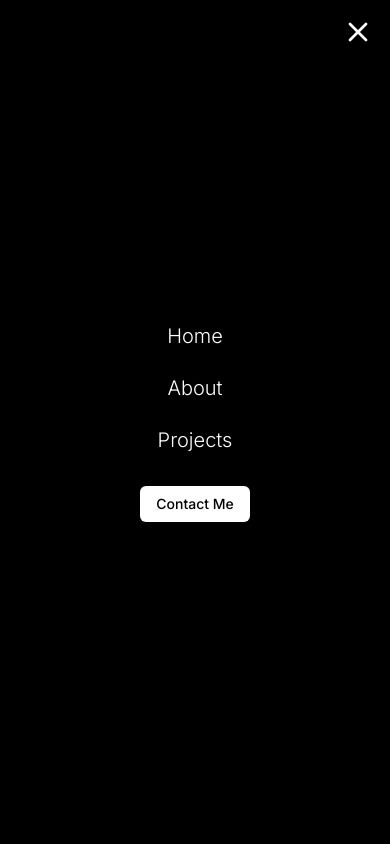
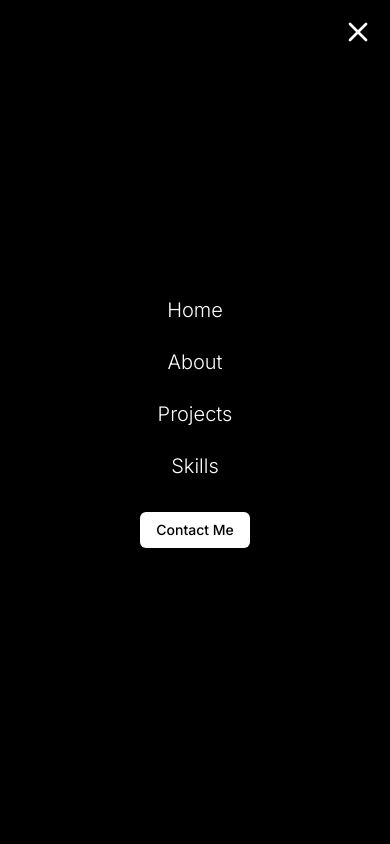
Before and after one commit to knetero/portfolio, a Next.js app: page / in a window 390 px wide. Both pictures are taken after a click on the button 362 px from the left and 48 px from the top of the page. Shown: the top 844 px of the page. Built offline with nearby package versions, Linux system fonts and the light colour scheme.

Commit message:
ADDED: Project details

```diff
--- a/src/app/globals.css
+++ b/src/app/globals.css
@@ -8,6 +8,26 @@
     animation-play-state: paused;
   }
 }
+
+.custom-scrollbar {
+  scrollbar-width: thin;
+  scrollbar-color: black
+}
+
+.custom-scrollbar::-webkit-scrollbar {
+  width: 5px;
+}
+
+.custom-scrollbar::-webkit-scrollbar-track {
+  background: rgba(244, 244, 255, 0.1);
+}
+
+.custom-scrollbar::-webkit-scrollbar-thumb {
+  background-color: rgba(36, 47, 92, 0.3);
+  border-radius: 20px;
+  border: 3px solid rgba(244, 244, 255, 0.1);
+}
+
 
 body {
   font-family: Arial, Helvetica, sans-serif;
--- a/src/app/layout.tsx
+++ b/src/app/layout.tsx
@@ -3,7 +3,7 @@ import localFont from "next/font/local";
 import { Inter } from "next/font/google";
 import "./globals.css";
 import Navbar from "@/components/Navbar";
-import {ShootingStars} from "@/components/ui/shooting-stars";
+import { ShootingStars } from "@/components/ui/shooting-stars";
 
 const geistSans = localFont({
   src: "./fonts/GeistVF.woff",
@@ -28,12 +28,12 @@ export default function RootLayout({
   children: React.ReactNode;
 }>) {
   return (
-    <html lang="en">
+    <html lang="en" className="custom-scrollbar">
       <body
         className={`${inter.className} ${geistSans.variable} ${geistMono.variable} antialiased`}
       >
         <ShootingStars className="shooting-stars" />
-        <Navbar/>
+        <Navbar />
         <div className="pt-16">
           {children}
         </div>
--- a/src/app/page.tsx
+++ b/src/app/page.tsx
@@ -51,7 +51,7 @@ export default function HomePage() {
   })
 
   return (
-    <div className="flex flex-col min-h-screen">
+    <div className="flex flex-col min-h-screen ">
       <section
         className="flex-grow relative"
         id="home"
--- a/src/components/Navbar.jsx
+++ b/src/components/Navbar.jsx
@@ -165,6 +165,7 @@ export default function Navbar() {
                   { href: "/", label: "Home", id: "home" },
                   { href: "/about", label: "About", id: "about" },
                   { href: "#projects", label: "Projects", id: "projects" },
+                  { href: "#skills", label: "Skills", id: "skills" },
                 ].map((link, i) => (
                   <motion.div key={link.href} custom={i} variants={linkVariants}>
                     <Link
```
